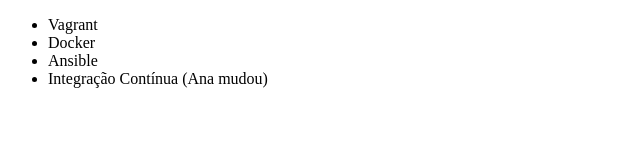
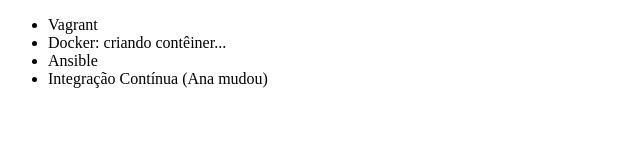
Before and after one commit to aristeujo/Curso-git-testando, a plain HTML site: page index.html in a window 1280 px wide. Shown: the whole page, without its empty margins (0-640 px from the left). Drawn offline with Linux system fonts and the light colour scheme.

Commit message:
Corrigindo bug do nome do curso Docker

```diff
--- a/index.html
+++ b/index.html
@@ -7,7 +7,7 @@
 <body>
 	<ul>
 		<li>Vagrant</li>
-		<li>Docker</li>
+		<li>Docker: criando contêiner...</li>
 		<li>Ansible</li>
 		<li>Integração Contínua (Ana mudou)</li>
 	</ul>
```
